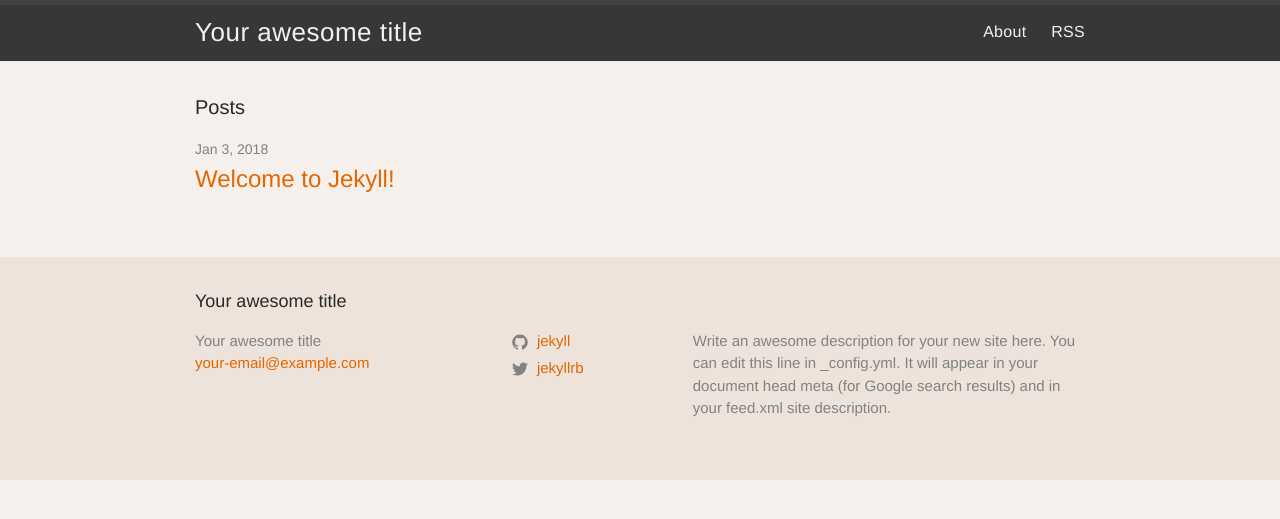
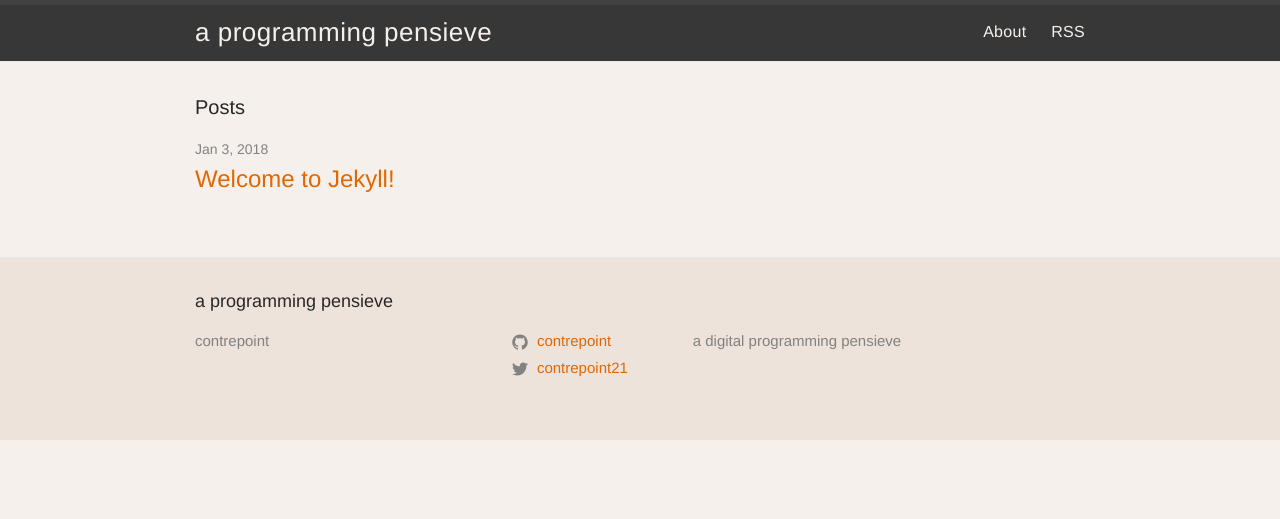
Before and after one commit to contrepoint/contrepoint.github.io, a Jekyll site: the page built from index.md, in a window 1280 px wide. Shown: the top 519 px of the page. Built offline with Jekyll 4.4.1, drawn with Linux system fonts in a browser that asks for light colours.

Commit message:
update config

```diff
--- a/_config.yml
+++ b/_config.yml
@@ -13,16 +13,14 @@
 # you will see them accessed via {{ site.title }}, {{ site.email }}, and so on.
 # You can create any custom variable you would like, and they will be accessible
 # in the templates via {{ site.myvariable }}.
-title: Your awesome title
-email: your-email@example.com
+title: a programming pensieve
 description: >- # this means to ignore newlines until "baseurl:"
-  Write an awesome description for your new site here. You can edit this
-  line in _config.yml. It will appear in your document head meta (for
-  Google search results) and in your feed.xml site description.
+  a digital programming pensieve
 baseurl: "" # the subpath of your site, e.g. /blog
 url: "" # the base hostname & protocol for your site, e.g. http://example.com
-twitter_username: jekyllrb
-github_username:  jekyll
+author: contrepoint
+twitter_username: contrepoint21
+github_username:  contrepoint
 
 # Build settings
 markdown: kramdown
```
